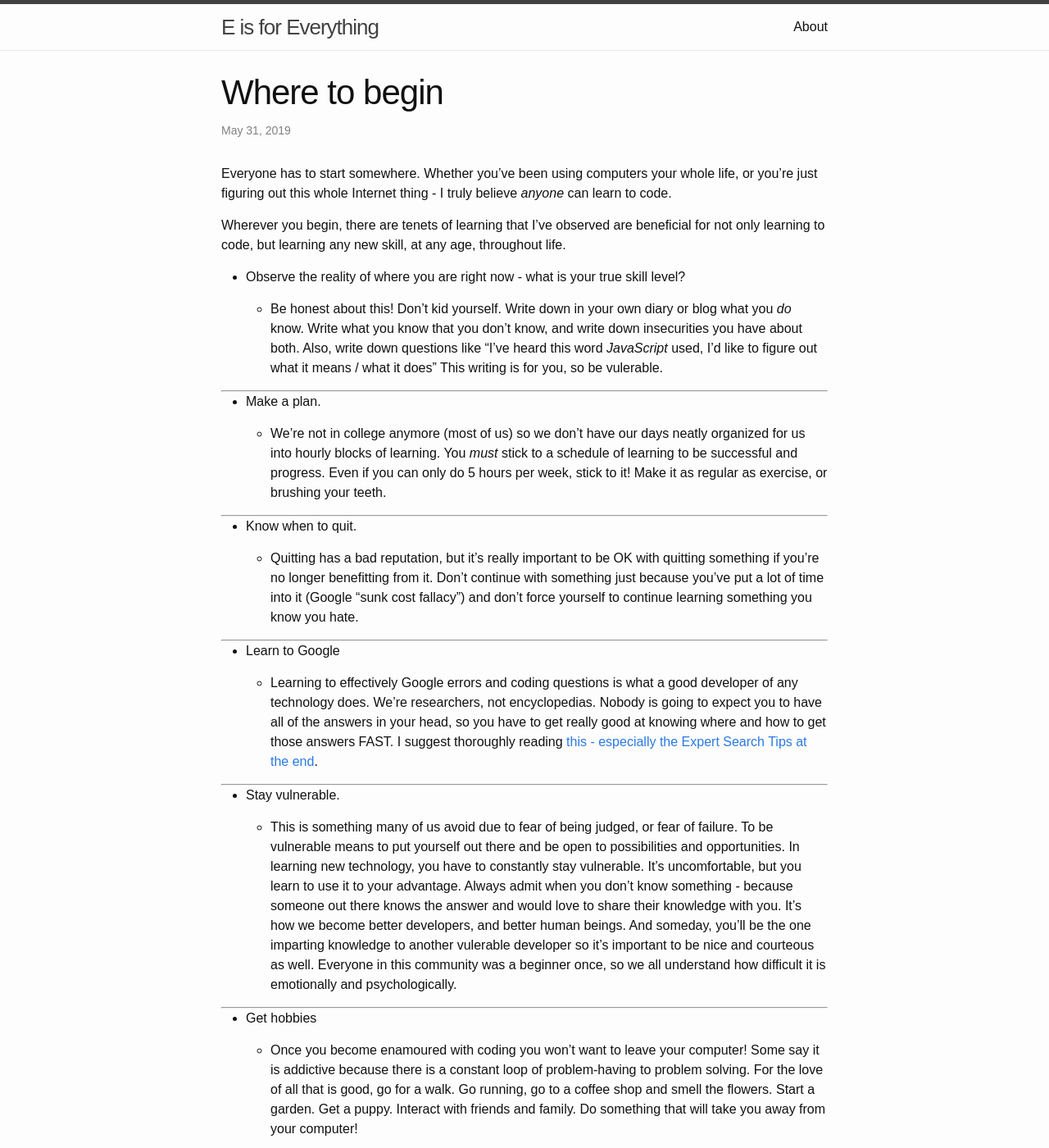
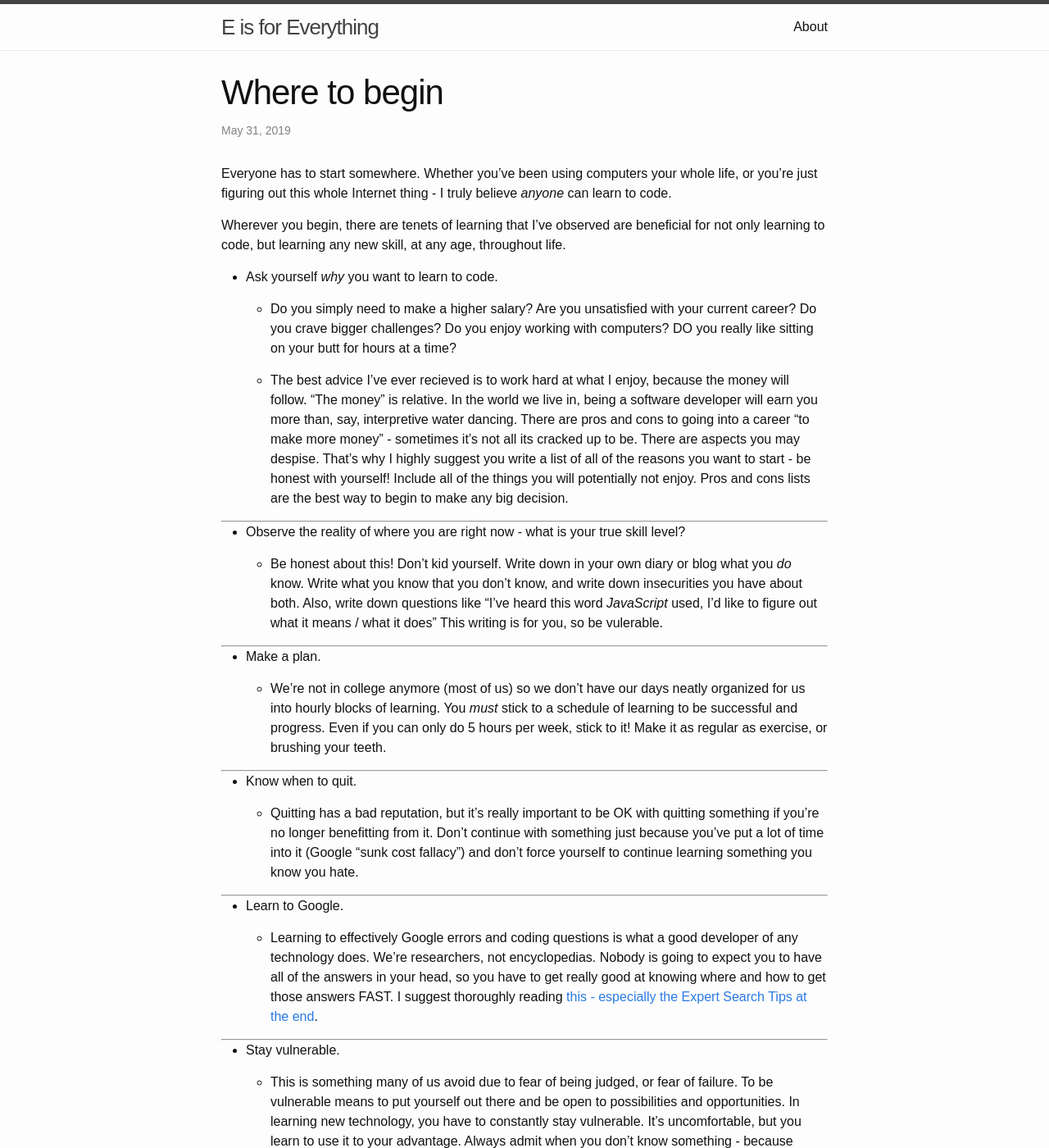
Before and after one commit to emilyannemoses/blog, a Jekyll site: the page built from _posts/2019-05-31-where-to-begin.md, in a window 1280 px wide and 1400 px high. Shown: the whole window at 82% size. Built offline with Jekyll 4.4.1, drawn with Linux system fonts in a browser that asks for light colours.

Commit message:
Adding a tenet

```diff
--- a/_posts/2019-05-31-where-to-begin.md
+++ b/_posts/2019-05-31-where-to-begin.md
@@ -6,6 +6,14 @@ title:  "Where to begin"
 Everyone has to start somewhere. Whether you've been using computers your whole life, or you're just figuring out this whole Internet thing - I truly believe *anyone* can learn to code.
 
 Wherever you begin, there are tenets of learning that I've observed are beneficial for not only learning to code, but learning any new skill, at any age, throughout life.
+
+* Ask yourself *why* you want to learn to code.
+
+    * Do you simply need to make a higher salary? Are you unsatisfied with your current career? Do you crave bigger challenges? Do you enjoy working with computers? DO you really like sitting on your butt for hours at a time?
+
+    * The best advice I've ever recieved is to work hard at what I enjoy, because the money will follow. "The money" is relative. In the world we live in, being a software developer will earn you more than, say, interpretive water dancing. There are pros and cons to going into a career "to make more money" - sometimes it's not all its cracked up to be. There are aspects you may despise. That's why I highly suggest you write a list of all of the reasons you want to start - be honest with yourself! Include all of the things you will potentially not enjoy. Pros and cons lists are the best way to begin to make any big decision.
+
+***
 
 * Observe the reality of where you are right now - what is your true skill level?
 
@@ -25,7 +33,7 @@ Wherever you begin, there are tenets of learning that I've observed are benefici
 
 ***
 
-* Learn to Google
+* Learn to Google.
 
     * Learning to effectively Google errors and coding questions is what a good developer of any technology does. We're researchers, not encyclopedias. Nobody is going to expect you to have all of the answers in your head, so you have to get really good at knowing where and how to get those answers FAST. I suggest thoroughly reading [this - especially the Expert Search Tips at the end][google].
 
@@ -37,11 +45,10 @@ Wherever you begin, there are tenets of learning that I've observed are benefici
 
 ***
 
-* Get hobbies
+* Get hobbies.
 
     * Once you become enamoured with coding you won't want to leave your computer! Some say it is addictive because there is a constant loop of problem-having to problem solving. For the love of all that is good, go for a walk. Go running, go to a coffee shop and smell the flowers. Start a garden. Get a puppy. Interact with friends and family. Do something that will take you away from your computer!
 
-***
 
 I'm sure you didn't expect the first blog post about learning to code to have zero code in it, but these tenets are extremely important. Just as important as the actual code.
 
```
